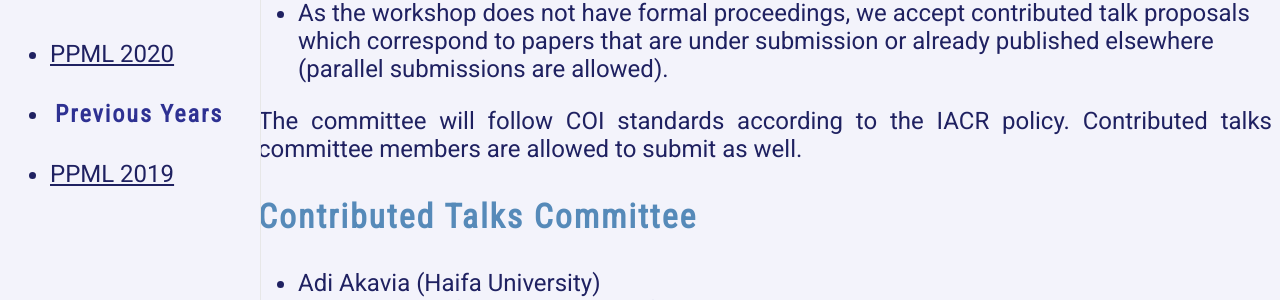
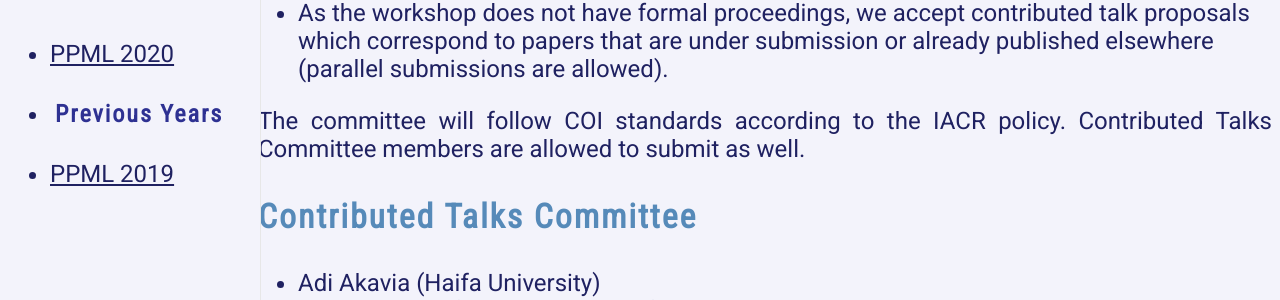
Before and after one commit to Crypto-PPML/Crypto-PPML.github.io, a Jekyll site: the page built from 2020/index.markdown, in a window 1280 px wide and 900 px high, scrolled down 2037 px. Shown: the part 153-453 px from the top of the window. Built offline with Jekyll 4.4.1, drawn with Linux system fonts in a browser that asks for light colours; nearby versions of some CDN libraries; a style sheet for code colours, icons or effects is not loaded.

```diff
--- a/2020/index.markdown
+++ b/2020/index.markdown
@@ -64,7 +64,7 @@ Submissions must comply with the following rules:
 - The submission should provide sufficient detail to explain what the talk will be about.
 - As the workshop does not have formal proceedings, we accept contributed talk proposals which correspond to papers that are under submission or already published elsewhere (parallel submissions are allowed).
 
-The committee will follow COI standards according to the IACR policy. Contributed talks committee members are allowed to submit as well.
+The committee will follow COI standards according to the IACR policy. Contributed Talks Committee members are allowed to submit as well.
 
 ### Contributed Talks Committee
 
```
